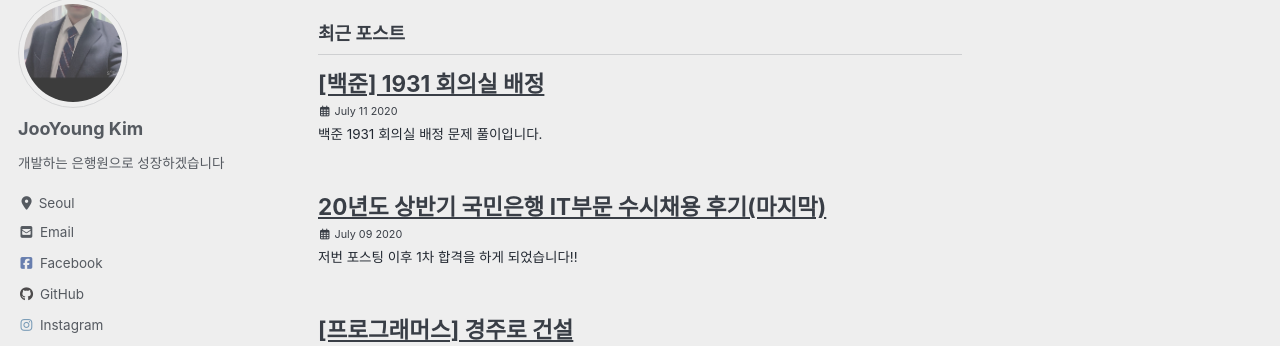
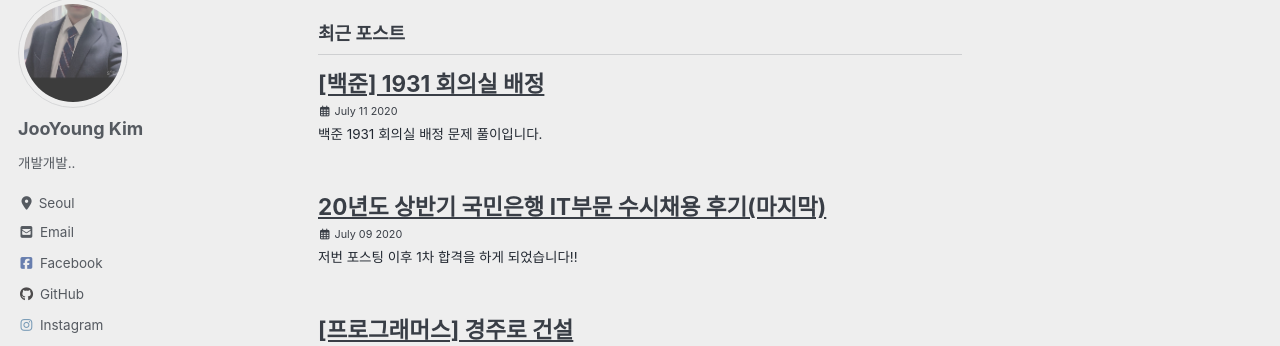
Before and after one commit to JooYoung1121/JooYoung1121.github.io, a Jekyll site: the page built from index.html, in a window 1280 px wide. Shown: the part 84-430 px from the top of the page. Built offline with Jekyll 4.4.1, drawn with Linux system fonts in a browser that asks for light colours; cached includes are drawn as plain includes; nearby versions of some CDN libraries; the list of posts is cut into pages by our own code.

Commit message:
프로필

```diff
--- a/_config.yml
+++ b/_config.yml
@@ -95,7 +95,7 @@ analytics:
 author:
   name             : "JooYoung Kim"
   avatar           : "/assets/images/JY/내사진.jpg" # path of avatar image, e.g. "/assets/images/bio-photo.jpg"
-  bio              : "개발하는 은행원으로 성장하겠습니다"
+  bio              : "개발개발.."
   location         : "Seoul"
   email            :
   links:
```
